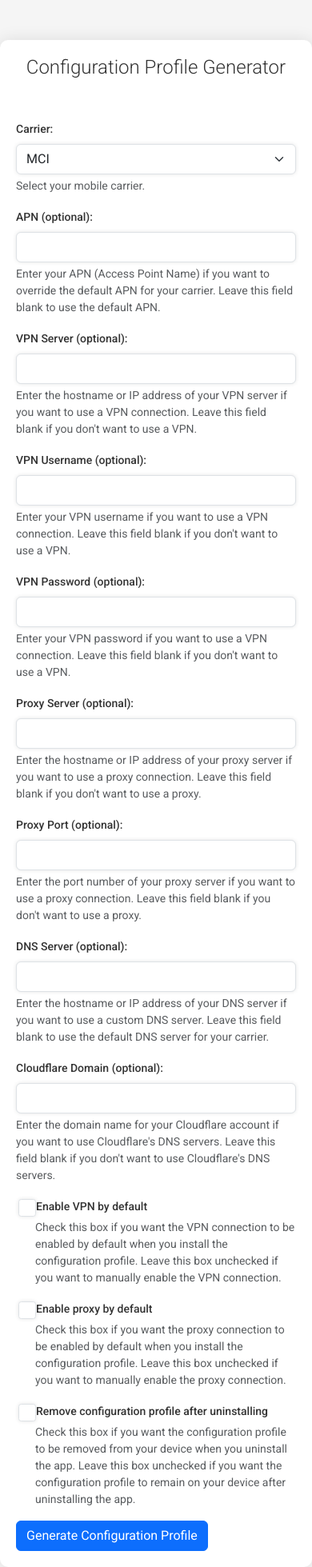
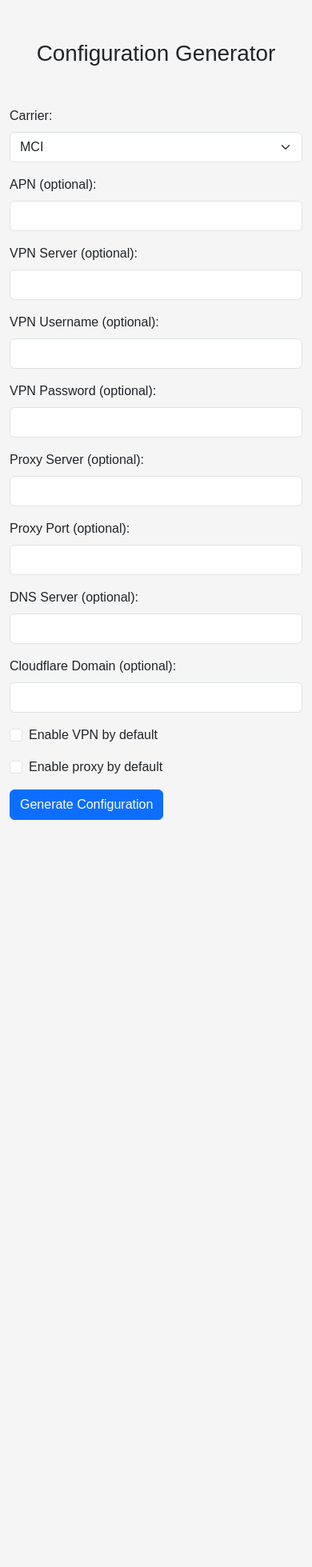
Before and after one commit to AiGptCode/iphoneprofile, a plain HTML site: page index.html in a window 390 px wide. Shown: the whole page at 80% size. After the commit the page ends 1025 px from the top, so only its background shows below. Drawn offline with nearby package versions, Linux system fonts and the light colour scheme.

Commit message:
Update index.html

```diff
--- a/index.html
+++ b/index.html
@@ -2,81 +2,29 @@
 <html lang="en">
 <head>
     <meta charset="UTF-8">
-    <meta name="viewport" content="width=device-width, initial-scale=1">
-    <title>Configuration Profile Generator</title>
+    <meta name="viewport" content="width=device-width, initial-scale=1.0">
+    <title>Configuration Generator</title>
     <!-- Add Bootstrap CSS CDN -->
     <link href="https://cdn.jsdelivr.net/npm/bootstrap@5.3.0-alpha1/dist/css/bootstrap.min.css" rel="stylesheet" integrity="sha384-KyZXEAg3QhqLMpG8r+Knujsl7/1L_dstPt3HV5HzF6Gvk/e3s4Wz6iJgD/+ub3o" crossorigin="anonymous">
     <!-- Add custom CSS styles -->
     <style>
         body {
-            font-family: 'Roboto', sans-serif;
             background-color: #f5f5f5;
+            font-family: Arial, sans-serif;
         }
         .container {
             max-width: 800px;
             margin-top: 50px;
-            padding: 30px;
-            background-color: #fff;
-            border-radius: 10px;
-            box-shadow: 0px 0px 20px rgba(0,0,0,0.1);
         }
         h1 {
             text-align: center;
             margin-bottom: 50px;
-            color: #333;
-            font-weight: 300;
-        }
-        label {
-            font-weight: 500;
-            color: #333;
-        }
-        input, select, textarea {
-            border-radius: 10px;
-            box-shadow: 0px 0px 5px rgba(0,0,0,0.1);
-            padding: 10px;
-            font-size: 14px;
-        }
-        button {
-            background-color: #333;
-            color: #fff;
-            border-radius: 10px;
-            padding: 10px 20px;
-            border: none;
-            cursor: pointer;
-            transition: background-color 0.3s ease;
-            font-size: 14px;
-            font-weight: 500;
-        }
-        button:hover {
-            background-color: #555;
-        }
-        /* Add responsive styles for mobile devices */
-        @media only screen and (max-width: 600px) {
-            .container {
-                padding: 20px;
-            }
-            h1 {
-                font-size: 24px;
-            }
-            label {
-                font-size: 14px;
-            }
-            input, select, textarea {
-                font-size: 14px;
-            }
-            button {
-                font-size: 14px;
-            }
         }
     </style>
-    <!-- Add custom fonts from Google Fonts -->
-    <link rel="preconnect" href="https://fonts.googleapis.com">
-    <link rel="preconnect" href="https://fonts.gstatic.com" crossorigin>
-    <link href="https://fonts.googleapis.com/css2?family=Roboto:wght@100;300;400;500;700;900&display=swap" rel="stylesheet">
 </head>
 <body>
     <div class="container">
-        <h1>Configuration Profile Generator</h1>
+        <h1>Configuration Generator</h1>
         <!-- Add form for configuration generator -->
         <form>
             <div class="mb-3">
@@ -86,69 +34,49 @@
                     <option value="irancell">Irancell</option>
                     <option value="rightel">RighTel</option>
                 </select>
-                <div class="form-text">Select your mobile carrier.</div>
             </div>
             <div class="mb-3">
                 <label for="apn" class="form-label">APN (optional):</label>
                 <input type="text" id="apn" class="form-control">
-                <div class="form-text">Enter your APN (Access Point Name) if you want to override the default APN for your carrier. Leave this field blank to use the default APN.</div>
             </div>
             <div class="mb-3">
                 <label for="vpn_server" class="form-label">VPN Server (optional):</label>
                 <input type="text" id="vpn_server" class="form-control">
-                <div class="form-text">Enter the hostname or IP address of your VPN server if you want to use a VPN connection. Leave this field blank if you don't want to use a VPN.</div>
             </div>
             <div class="mb-3">
                 <label for="vpn_username" class="form-label">VPN Username (optional):</label>
                 <input type="text" id="vpn_username" class="form-control">
-                <div class="form-text">Enter your VPN username if you want to use a VPN connection. Leave this field blank if you don't want to use a VPN.</div>
             </div>
             <div class="mb-3">
                 <label for="vpn_password" class="form-label">VPN Password (optional):</label>
                 <input type="password" id="vpn_password" class="form-control">
-                <div class="form-text">Enter your VPN password if you want to use a VPN connection. Leave this field blank if you don't want to use a VPN.</div>
             </div>
             <div class="mb-3">
                 <label for="proxy_server" class="form-label">Proxy Server (optional):</label>
                 <input type="text" id="proxy_server" class="form-control">
-                <div class="form-text">Enter the hostname or IP address of your proxy server if you want to use a proxy connection. Leave this field blank if you don't want to use a proxy.</div>
             </div>
             <div class="mb-3">
                 <label for="proxy_port" class="form-label">Proxy Port (optional):</label>
                 <input type="text" id="proxy_port" class="form-control">
-                <div class="form-text">Enter the port number of your proxy server if you want to use a proxy connection. Leave this field blank if you don't want to use a proxy.</div>
             </div>
             <div class="mb-3">
                 <label for="dns_server" class="form-label">DNS Server (optional):</label>
                 <input type="text" id="dns_server" class="form-control">
-                <div class="form-text">Enter the hostname or IP address of your DNS server if you want to use a custom DNS server. Leave this field blank to use the default DNS server for your carrier.</div>
             </div>
             <div class="mb-3">
                 <label for="cloudflare_domain" class="form-label">Cloudflare Domain (optional):</label>
                 <input type="text" id="cloudflare_domain" class="form-control">
-                <div class="form-text">Enter the domain name for your Cloudflare account if you want to use Cloudflare's DNS servers. Leave this field blank if you don't want to use Cloudflare's DNS servers.</div>
             </div>
             <!-- Add additional options -->
             <div class="mb-3 form-check">
                 <input type="checkbox" id="enable_vpn" class="form-check-input">
                 <label for="enable_vpn" class="form-check-label">Enable VPN by default</label>
-                <div class="form-text">Check this box if you want the VPN connection to be enabled by default when you install the configuration profile. Leave this box unchecked if you want to manually enable the VPN connection.</div>
             </div>
             <div class="mb-3 form-check">
                 <input type="checkbox" id="enable_proxy" class="form-check-input">
                 <label for="enable_proxy" class="form-check-label">Enable proxy by default</label>
-                <div class="form-text">Check this box if you want the proxy connection to be enabled by default when you install the configuration profile. Leave this box unchecked if you want to manually enable the proxy connection.</div>
             </div>
-            <div class="mb-3 form-check">
-                <input type="checkbox" id="remove_configuration" class="form-check-input">
-                <label for="remove_configuration" class="form-check-label">Remove configuration profile after uninstalling</label>
-                <div class="form-text">Check this box if you want the configuration profile to be removed from your device when you uninstall the app. Leave this box unchecked if you want the configuration profile to remain on your device after uninstalling the app.</div>
-            </div>
-            <button type="submit" class="btn btn-primary">Generate Configuration Profile</button>
+            <button type="submit" class="btn btn-primary">Generate Configuration</button>
         </form>
         <!-- Add Bootstrap JS CDN -->
         <script src="https://cdn.jsdelivr.net/npm/@popperjs/core@2.11.6/dist/umd/popper.min.js" integrity="sha384-oBqDVmMz4fnFO9gybBud7TlRbs/ic4AwGcFZOxg5DpPt8EgeUIgIwzjWfXQKWA4" crossorigin="anonymous"></script>
-        <script src="https://cdn.jsdelivr.net/npm/bootstrap@5.3.0-alpha1/dist/js/bootstrap.min.js" integrity="sha384-cn7l7gDp0eyniUwwAZgrzD06kc/tftFf19TOAs2zVinnD/C7E91j9yyk5//jjpt/" crossorigin="anonymous"></script>
-    </div>
-</body>
-</html>
```
